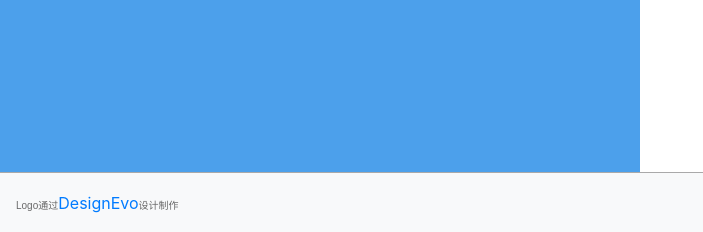
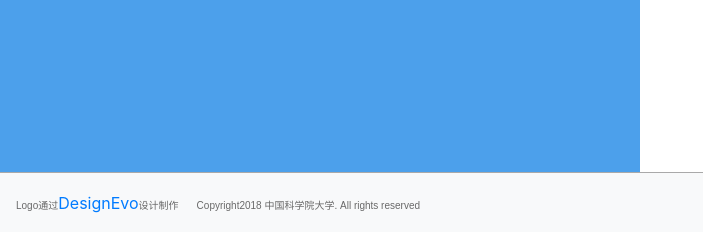
Before and after one commit to zyqSE/stock, a Rails app: page / in a window 1280 px wide. Shown: the part 568-800 px from the top of the page, without its empty margins (0-703 px from the left). Run offline with Rails 7, Linux system fonts and the light colour scheme; style sheets or scripts are compiled from the project's sources; some libraries are stand-ins or nearby versions.

Commit message:
修改了页脚内容

```diff
--- a/app/views/welcome/home.html.erb
+++ b/app/views/welcome/home.html.erb
@@ -151,6 +151,7 @@
     <nav class="myfoot navbar navbar-expand-sm bg-light navbar-dark fixed-bottom">
         <div>
             <p class="foot-font">Logo通过</p><a href="https://www.designevo.com/cn/" title="免费在线logo制作软件">DesignEvo</a><p class="foot-font">设计制作</p>
+            &nbsp;&nbsp;&nbsp;<p class="foot-font">Copyright2018 中国科学院大学. All rights reserved</p>
         </div>
     </nav>
 </body>
```
